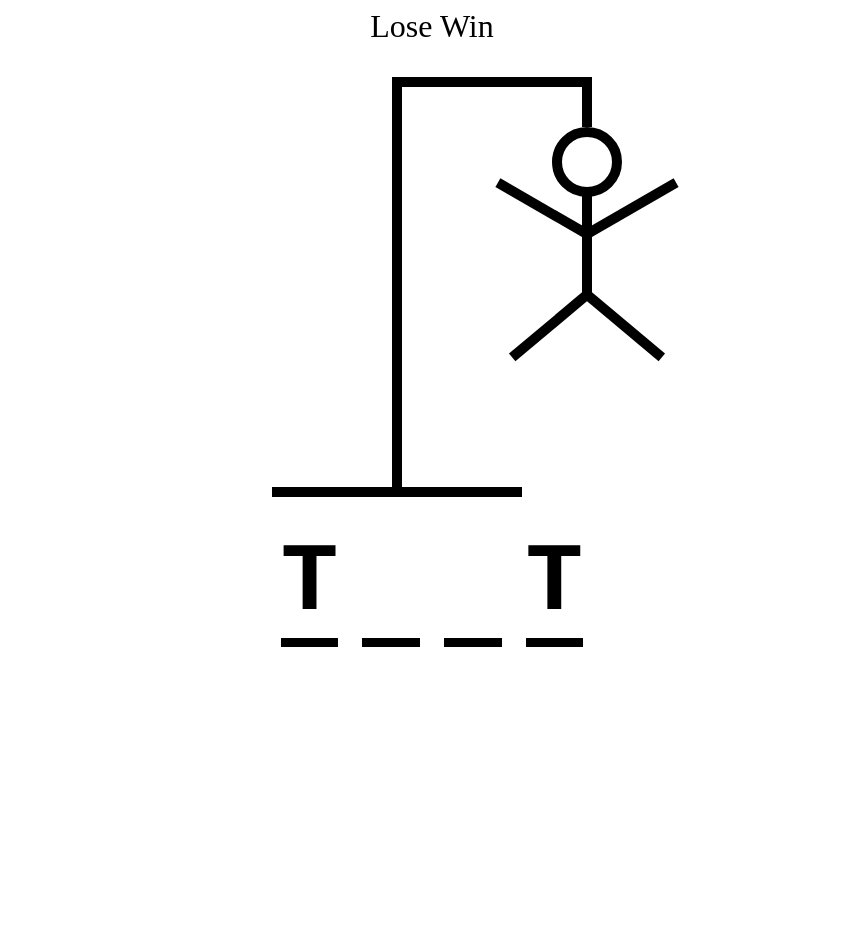
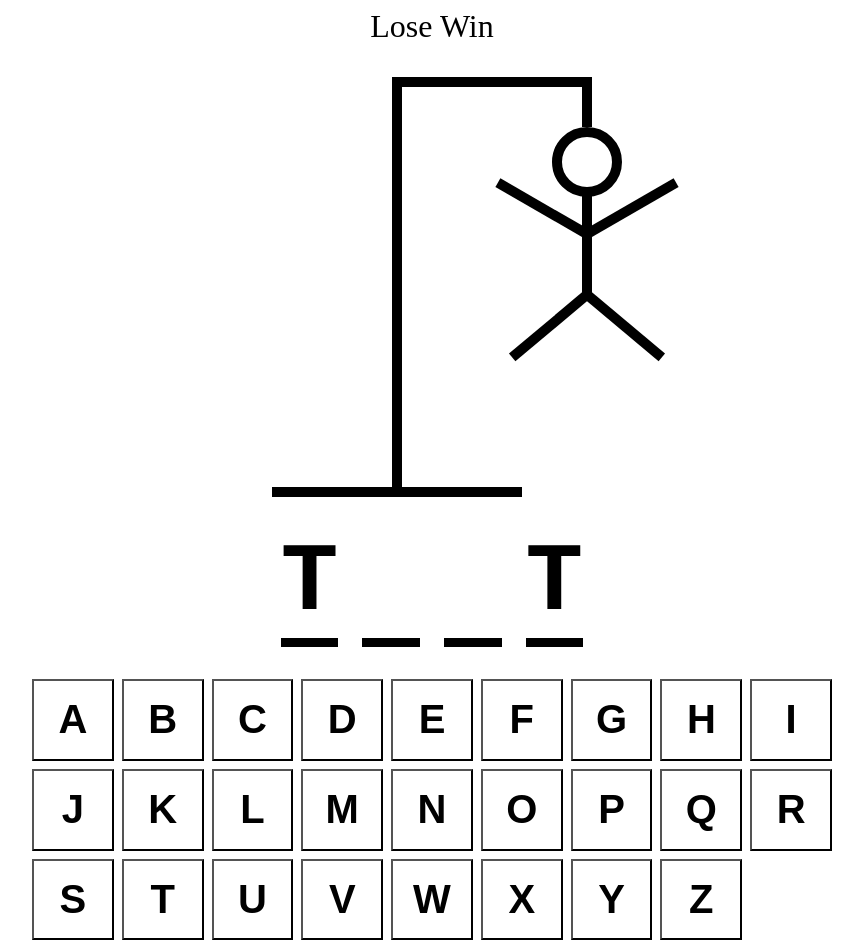
Before and after one commit to NehuenOlivera/hangman-react, a React (Vite) app: page / in a window 1280 px wide. Shown: the whole page, without its empty margins (208-1071 px from the left). Before the commit the page ends 800 px from the top, so only its background shows below. Built offline with nearby package versions, Linux system fonts and the light colour scheme.

Commit message:
Display Keyboard

```diff
--- a/src/App.tsx
+++ b/src/App.tsx
@@ -1,36 +1,34 @@
-import { useState } from 'react'
-import words from './wordList.json'
-import { HangmanDrawing } from './HangmanDrawing'
-import { HangmanWord } from './HangmanWord'
-import { Keyboard } from './Keyboard'
+import { useState } from "react";
+import words from "./wordList.json";
+import { HangmanDrawing } from "./HangmanDrawing";
+import { HangmanWord } from "./HangmanWord";
+import { Keyboard } from "./Keyboard";
 
 function App() {
   const [wordToGuess, setWordToGuess] = useState(() => {
-    const randomIndex = Math.floor(Math.random() * words.length)
-    return words[randomIndex]
-  })
-  const [guessedLetters, setGuessedLetters] = useState<string[]>([])
+    const randomIndex = Math.floor(Math.random() * words.length);
+    return words[randomIndex];
+  });
+  const [guessedLetters, setGuessedLetters] = useState<string[]>([]);
 
   return (
     <div
       style={{
-        maxWidth: '800px',
-        display: 'flex',
-        flexDirection: 'column',
-        gap: '2rem',
-        margin: '0 auto',
-        alignItems: 'center'
+        maxWidth: "800px",
+        display: "flex",
+        flexDirection: "column",
+        gap: "2rem",
+        margin: "0 auto",
+        alignItems: "center",
       }}
     >
-      <div style={{ fontSize: '2rem', textAlign: "center"}}>
-        Lose
-        Win
+      <div style={{ fontSize: "2rem", textAlign: "center" }}>Lose Win</div>
+      <HangmanDrawing />
+      <HangmanWord />
+      <div style={{ alignSelf: "stretch" }}>
+        <Keyboard />
       </div>
-      <HangmanDrawing/>
-      <HangmanWord/>
-      <Keyboard/>
-
     </div>
-  )
+  );
 }
-export default App
+export default App;
--- /dev/null
+++ b/src/Keyboard.module.css
@@ -0,0 +1,26 @@
+.btn {
+  width: 100%;
+  border: 3pm solid black;
+  background: none;
+  aspect-ratio: 1 / 1;
+  font-size: 2.5rem;
+  text-transform: uppercase;
+  padding: 0.5rem;
+  font-weight: bold;
+  cursor: pointer;
+  color: black;
+}
+
+.btn.active {
+  background-color: #ff69b4;
+  color: white;
+}
+
+.btn.incactive {
+  opacity: 0.3;
+}
+
+.btn:hover:not(:disabled),
+.btn:focus:not(:disabled) {
+  background-color: #ffc0cb;
+}
--- a/src/Keyboard.tsx
+++ b/src/Keyboard.tsx
@@ -1,3 +1,50 @@
+import styles from "./Keyboard.module.css";
+
+const KEYS = [
+  "a",
+  "b",
+  "c",
+  "d",
+  "e",
+  "f",
+  "g",
+  "h",
+  "i",
+  "j",
+  "k",
+  "l",
+  "m",
+  "n",
+  "o",
+  "p",
+  "q",
+  "r",
+  "s",
+  "t",
+  "u",
+  "v",
+  "w",
+  "x",
+  "y",
+  "z",
+];
+
 export function Keyboard() {
-
+  return (
+    <div
+      style={{
+        display: "grid",
+        gridTemplateColumns: "repeat(auto-fit, minmax(75px, 1fr))",
+        gap: ".5rem",
+      }}
+    >
+      {KEYS.map((key) => {
+        return (
+          <button className={`${styles.btn}`} key={key}>
+            {key}
+          </button>
+        );
+      })}
+    </div>
+  );
 }
```
